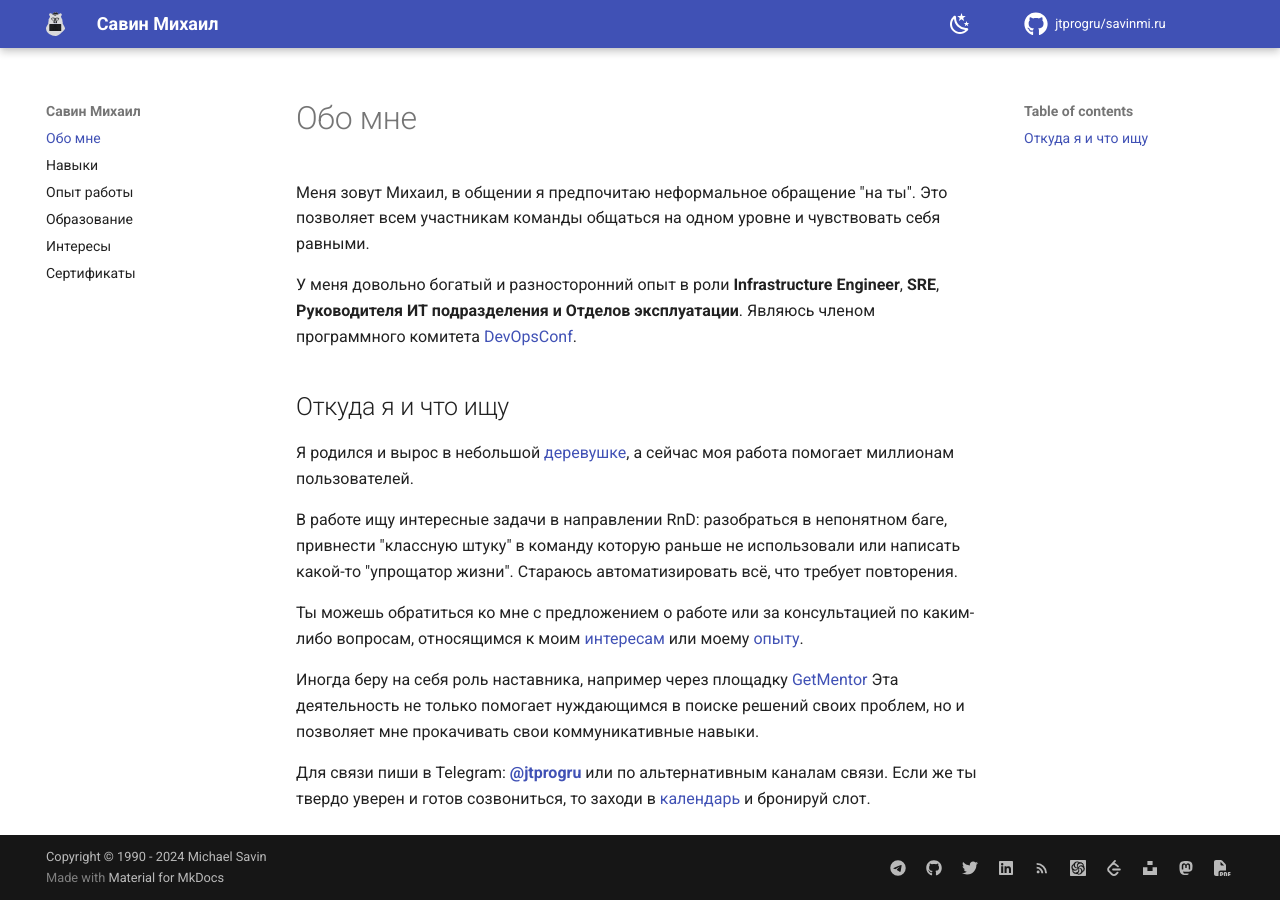
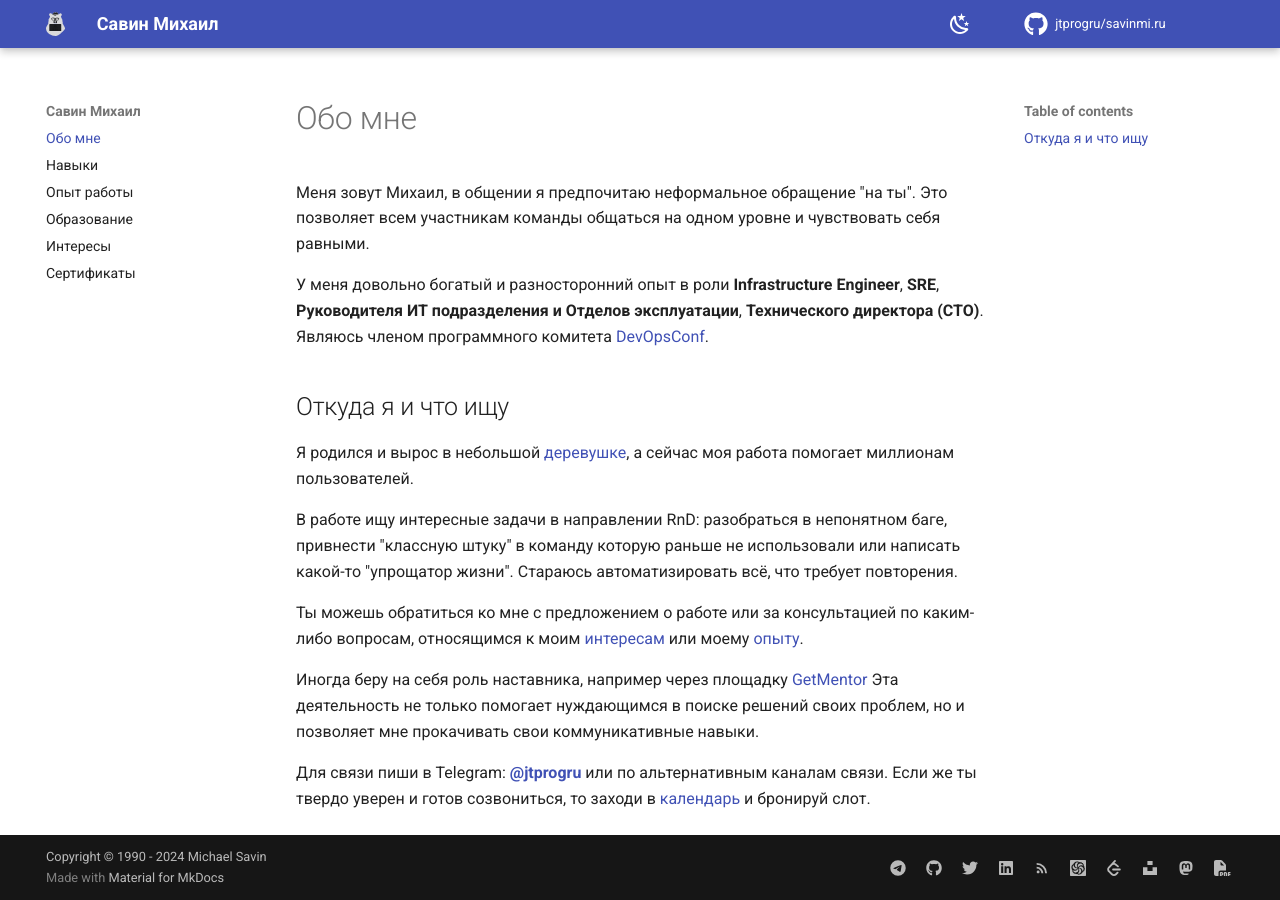
Before and after one commit to jtprogru/savinmi.ru, an MkDocs documentation site: the page built from docs/index.md, in a window 1280 px wide. Built offline with MkDocs 1.6.1 and Material for MkDocs 9.7.7, drawn with Linux system fonts in a browser that asks for light colours; comment, search, counter and statistics services are not loaded.

Commit message:
Update index.md
Signed-off-by: Michael Savin <8199112+jtprogru@users.noreply.github.com>

```diff
--- a/docs/index.md
+++ b/docs/index.md
@@ -2,7 +2,7 @@
 
 Меня зовут Михаил, в общении я предпочитаю неформальное обращение "на ты". Это позволяет всем участникам команды общаться на одном уровне и чувствовать себя равными.
 
-У меня довольно богатый и разносторонний опыт в роли **Infrastructure Engineer**, **SRE**, **Руководителя ИТ подразделения и Отделов эксплуатации**.
+У меня довольно богатый и разносторонний опыт в роли **Infrastructure Engineer**, **SRE**, **Руководителя ИТ подразделения и Отделов эксплуатации**, **Технического директора (CTO)**.
 Являюсь членом программного комитета [DevOpsConf](https://devopsconf.io/).
 
 ## Откуда я и что ищу
```
